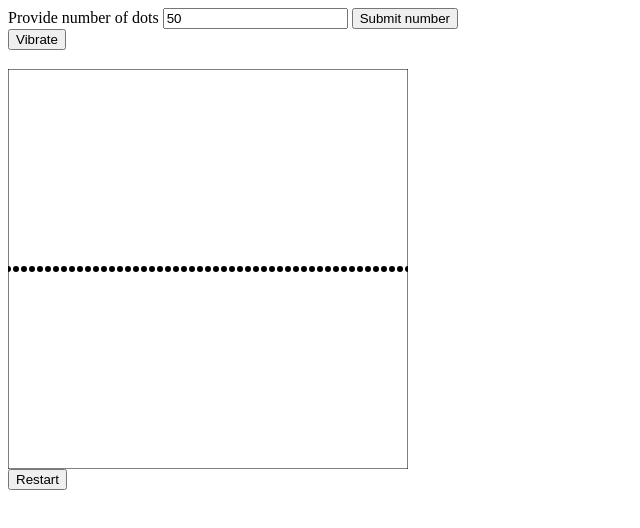
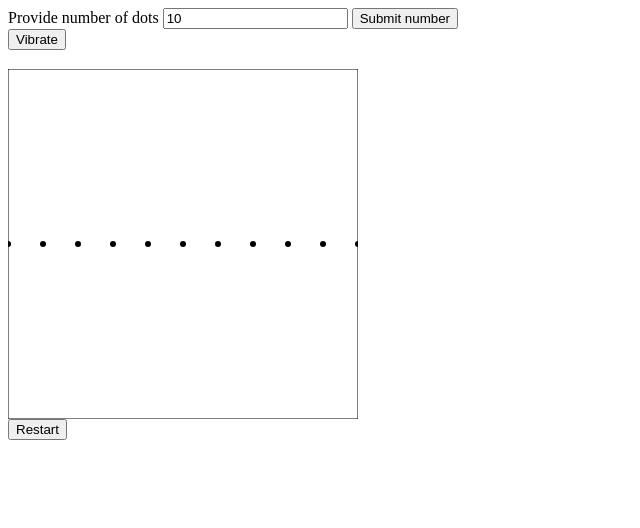
Before and after one commit to Varglun/ritm-pde, a plain HTML site: page index.html in a window 1280 px wide. Shown: the whole page, without its empty margins (0-640 px from the left). Drawn offline with Linux system fonts and the light colour scheme.

Commit message:
little changes

```diff
--- a/draw_string.js
+++ b/draw_string.js
@@ -1,7 +1,7 @@
 const canvas = document.querySelector('canvas');
 const c = canvas.getContext('2d');
-canvas.width = 400;
-canvas.height = 400;
+canvas.width = 350;
+canvas.height = 350;
 
 let n = document.getElementById("number_dots").value;
 let f_hat; // fourier coeff
--- a/index.html
+++ b/index.html
@@ -10,7 +10,7 @@
 </head>
 <body>
     <label > Provide number of dots
-        <input type="text" id="number_dots" value="50">
+        <input type="text" id="number_dots" value="10">
     </label>
     <button id="submit_number">Submit number</button>
 
```
